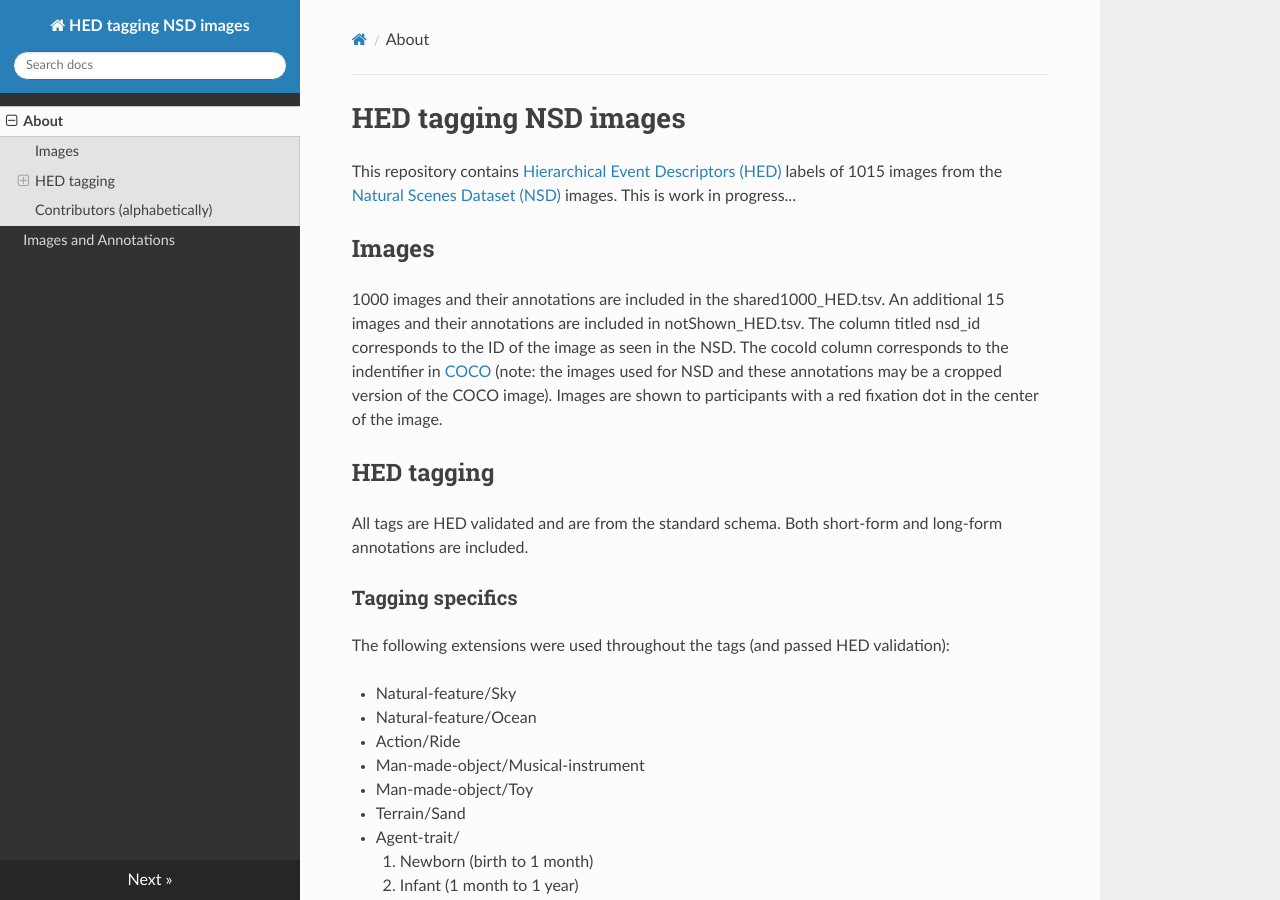
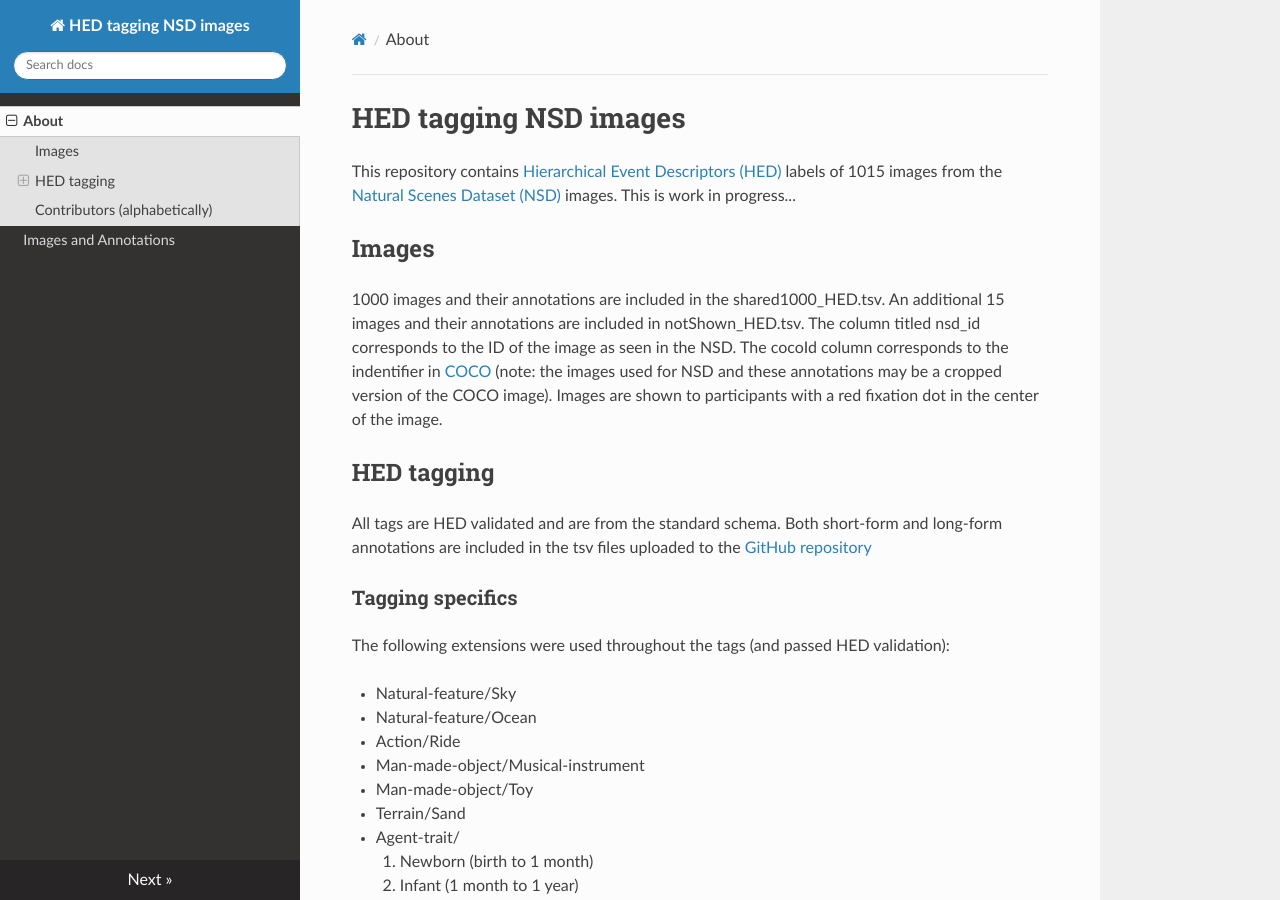
Before and after one commit to MultimodalNeuroimagingLab/nsd_hed_labels, an MkDocs documentation site: the page built from docs/index.md, in a window 1280 px wide and 900 px high. Built offline with MkDocs 1.6.1, drawn with Linux system fonts in a browser that asks for light colours; nearby versions of some CDN libraries.

Commit message:
Update index.md
add GitHub link

```diff
--- a/docs/index.md
+++ b/docs/index.md
@@ -5,7 +5,7 @@
 1000 images and their annotations are included in the shared1000_HED.tsv. An additional 15 images and their annotations are included in notShown_HED.tsv. The column titled nsd_id corresponds to the ID of the image as seen in the NSD. The cocoId column corresponds to the indentifier in [COCO](https://cocodataset.org/#home) (note: the images used for NSD and these annotations may be a cropped version of the COCO image). Images are shown to participants with a red fixation dot in the center of the image.
 
 ## HED tagging
-All tags are HED validated and are from the standard schema. Both short-form and long-form annotations are included.
+All tags are HED validated and are from the standard schema. Both short-form and long-form annotations are included in the tsv files uploaded to the [GitHub repository](https://github.com/MultimodalNeuroimagingLab/nsd_hed_labels)
 
 ### **Tagging specifics**
 The following extensions were used throughout the tags (and passed HED validation):
```
